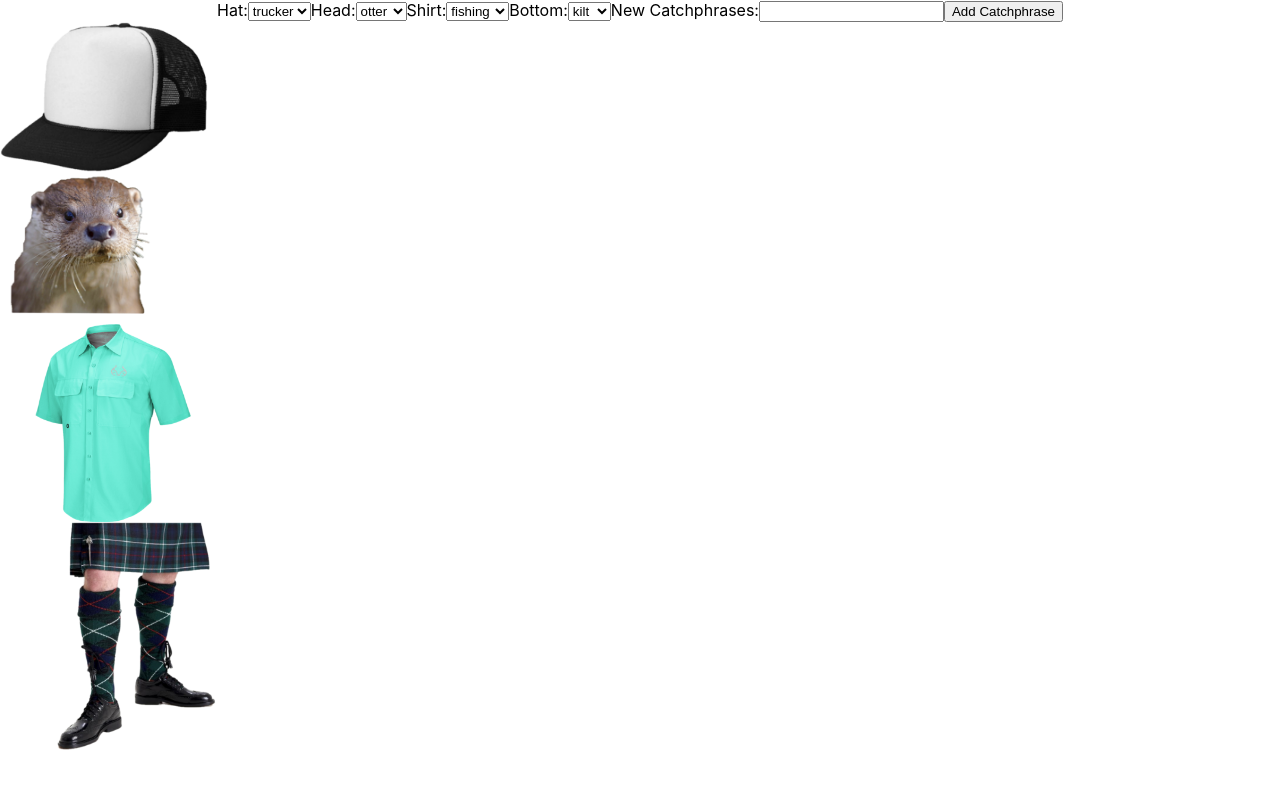
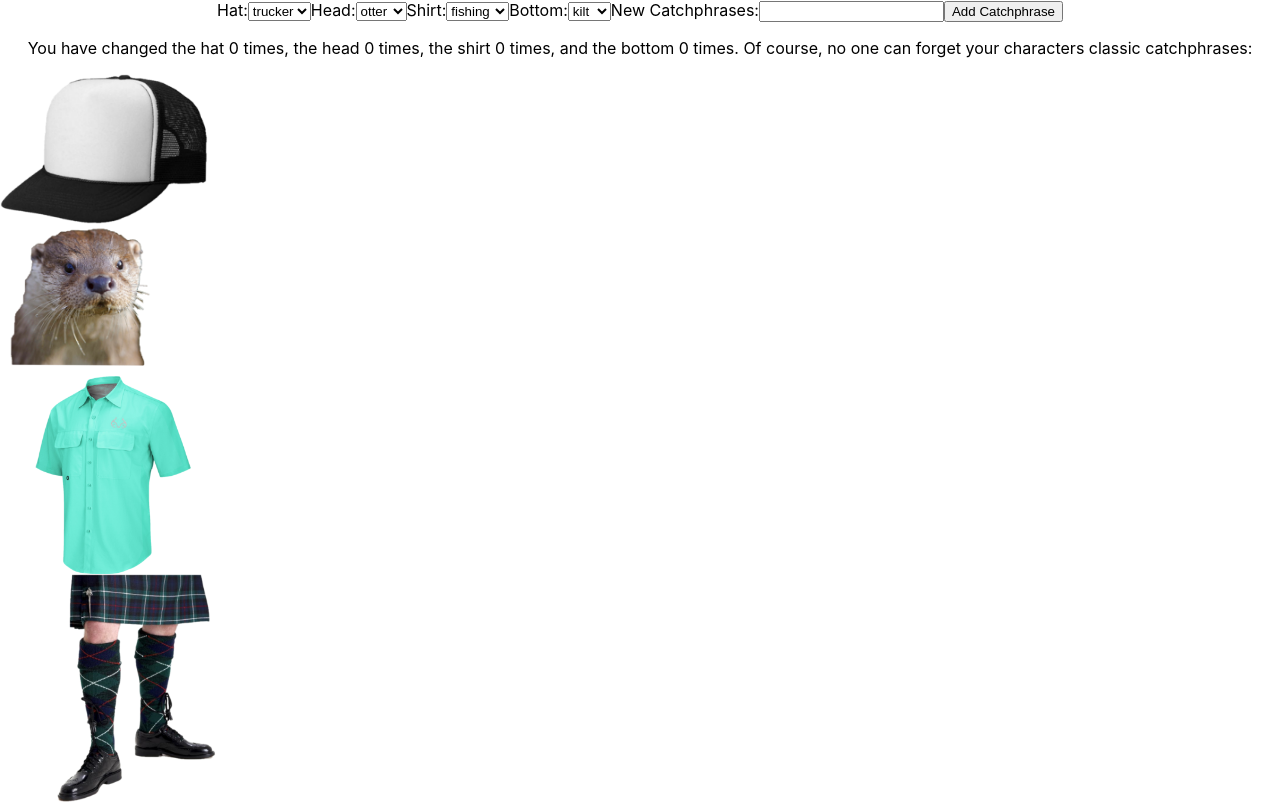
Before and after one commit to pete-hamrick/character-builder, a React (Create React App) app: page / in a window 1280 px wide. Built offline with nearby package versions, Linux system fonts and the light colour scheme.

Commit message:
added hooks for counting each hat, head, shirt, and bottom selection, wrote helper function to handle time vs times

```diff
--- a/src/App.js
+++ b/src/App.js
@@ -11,6 +11,10 @@ function App() {
   const [bottom, setBottom] = useState('kilt')
   const [newCatchphrase, setNewCatchphrase] = useState('')
   const [catchphrases, setCatchphrases] = useState([])
+  const [hatCount, setHatCount] = useState(0)
+  const [headCount, setHeadCount] = useState(0)
+  const [shirtCount, setShirtCount] = useState(0)
+  const [bottomCount, setBottomCount] = useState(0)
 
   const handleClick = () => {
     setCatchphrases((prevState) => [...prevState, newCatchphrase])
@@ -31,7 +35,13 @@ function App() {
         setNewCatchphrase={setNewCatchphrase}
         handleClick={handleClick}
       />
-      <CatchPhraseDisplay catchphrases={catchphrases} />
+      <CatchPhraseDisplay
+        catchphrases={catchphrases}
+        hatCount={hatCount}
+        headCount={headCount}
+        shirtCount={shirtCount}
+        bottomCount={bottomCount}
+      />
       <Character hat={hat} head={head} shirt={shirt} bottom={bottom} />
     </article>
   )
--- a/src/components/CatchPhraseDisplay/CatchPhraseDisplay.jsx
+++ b/src/components/CatchPhraseDisplay/CatchPhraseDisplay.jsx
@@ -1,11 +1,31 @@
 import React from 'react'
 
-export default function CatchPhraseDisplay({ catchphrases }) {
+export default function CatchPhraseDisplay({
+  catchphrases,
+  hatCount,
+  headCount,
+  shirtCount,
+  bottomCount,
+}) {
   return (
     <section>
+      <p>
+        You have changed the hat {handleCountPhrasing(hatCount)}, the head{' '}
+        {handleCountPhrasing(headCount)}, the shirt {handleCountPhrasing(shirtCount)}, and the
+        bottom {handleCountPhrasing(bottomCount)}. Of course, no one can forget your characters
+        classic catchphrases:
+      </p>
       {catchphrases.map((catchphrase) => (
         <p key={catchphrase}>{catchphrase}</p>
       ))}
     </section>
   )
 }
+
+const handleCountPhrasing = (currentCount) => {
+  if (currentCount === 1) {
+    return currentCount + ' time'
+  } else {
+    return currentCount + ' times'
+  }
+}
```
